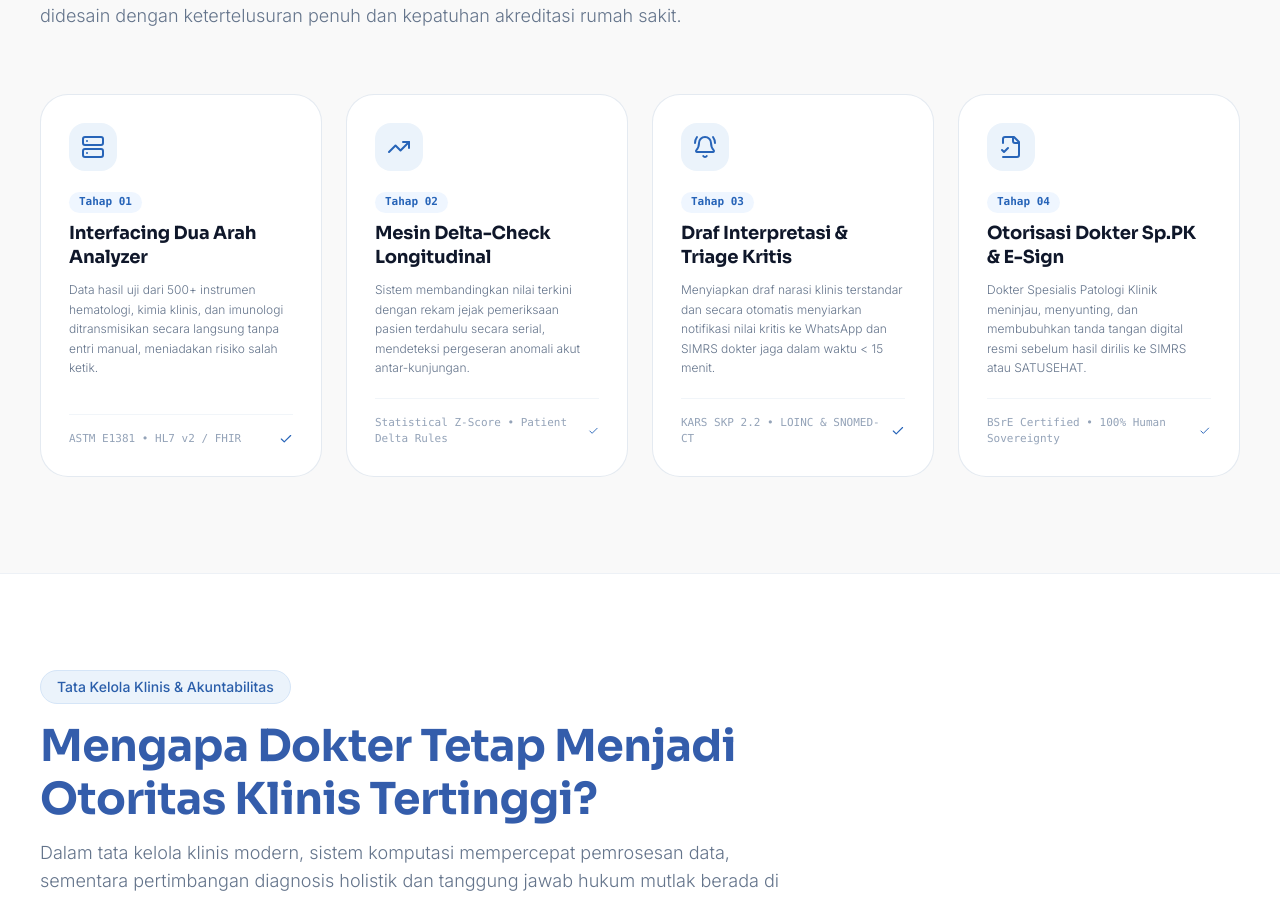
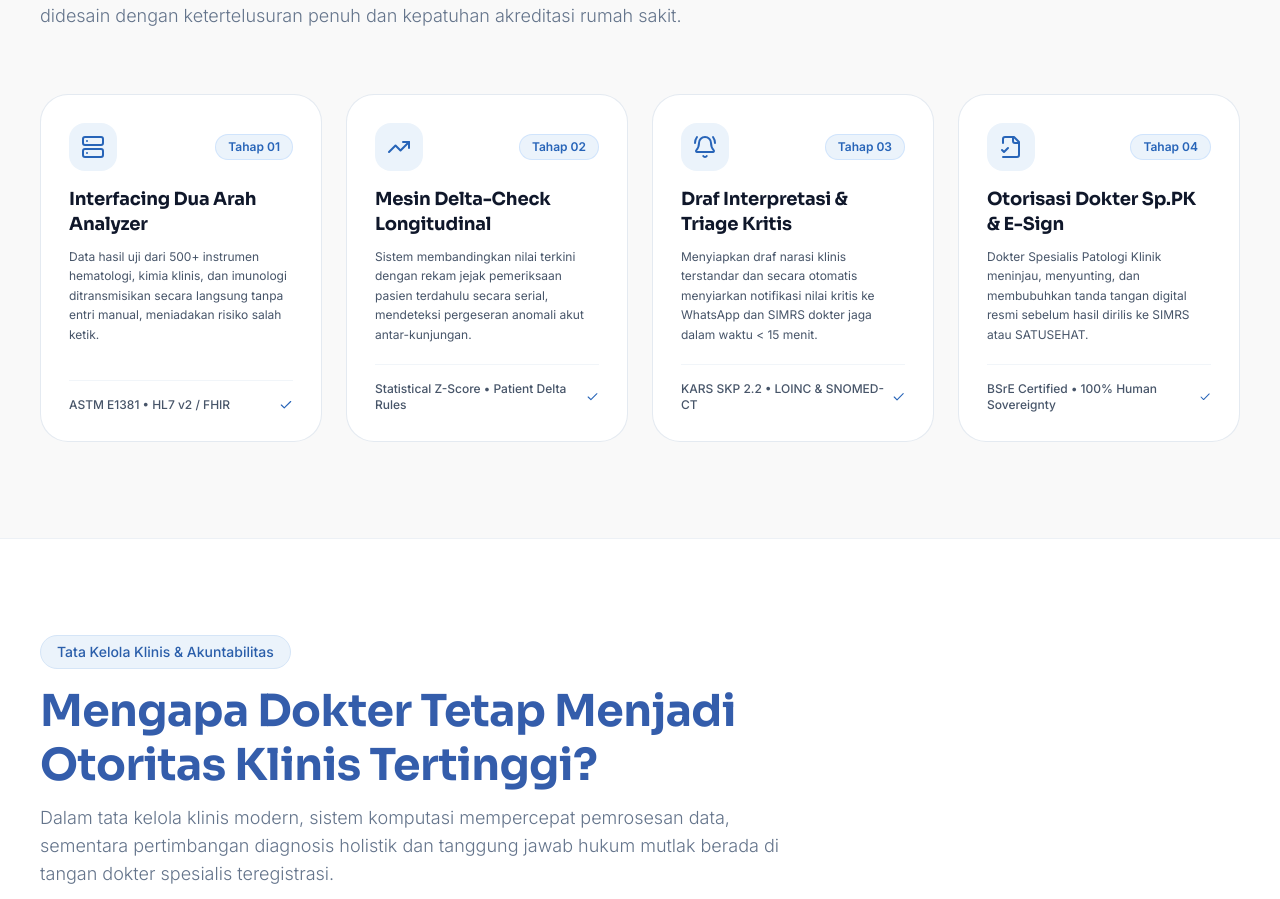
Before and after one commit to TBTBAgency/WebsiteDiagnova, a Next.js app: page /nova-ai in a window 1280 px wide. Shown: the part 2324-3223 px from the top of the page. Built offline with nearby package versions, Linux system fonts and the light colour scheme; no server answers.

Commit message:
style(nova-ai): move phase badge to top-right of pipeline cards and replace monospace with clean sans typography on bottom specs

```diff
--- a/app/(marketing)/nova-ai/page.tsx
+++ b/app/(marketing)/nova-ai/page.tsx
@@ -714,24 +714,26 @@ export default function NovaAIPage() {
                   className="rounded-[28px] bg-white border border-slate-200/90 p-7 shadow-xs hover:border-blue-200/80 hover:shadow-sm transition-all duration-200 flex flex-col justify-between"
                 >
                   <div className="space-y-4">
-                    <div className="h-12 w-12 rounded-2xl bg-[#EBF3FB] text-[#2764B8] flex items-center justify-center shadow-xs">
-                      <IconComponent className="h-6 w-6" />
+                    <div className="flex items-center justify-between">
+                      <div className="h-12 w-12 rounded-2xl bg-[#EBF3FB] text-[#2764B8] flex items-center justify-center shadow-xs">
+                        <IconComponent className="h-6 w-6" />
+                      </div>
+                      <span className="text-xs font-semibold text-[#2764B8] bg-[#EBF3FB] px-3 py-1 rounded-full border border-blue-200/60">
+                        {language === "ID" ? `Tahap ${item.stepLabel}` : `Phase ${item.stepLabel}`}
+                      </span>
                     </div>
 
                     <div>
-                      <span className="text-[11px] font-semibold text-[#2764B8] bg-blue-50 px-2.5 py-0.5 rounded-full inline-block mb-2 font-mono">
-                        {language === "ID" ? `Tahap ${item.stepLabel}` : `Phase ${item.stepLabel}`}
-                      </span>
                       <h3 className="font-display text-lg font-bold text-slate-900 leading-snug">
                         {item.title}
                       </h3>
-                      <p className="text-xs text-slate-500 font-light leading-relaxed mt-2.5">
+                      <p className="text-xs text-slate-600 font-normal leading-relaxed mt-2.5">
                         {item.desc}
                       </p>
                     </div>
                   </div>
 
-                  <div className="pt-4 mt-5 border-t border-slate-100 flex items-center justify-between text-[11px] font-mono text-slate-400">
+                  <div className="pt-4 mt-5 border-t border-slate-100 flex items-center justify-between text-xs font-medium text-slate-600">
                     <span>{item.protocol}</span>
                     <Check className="h-3.5 w-3.5 text-[#2764B8]" />
                   </div>
```
